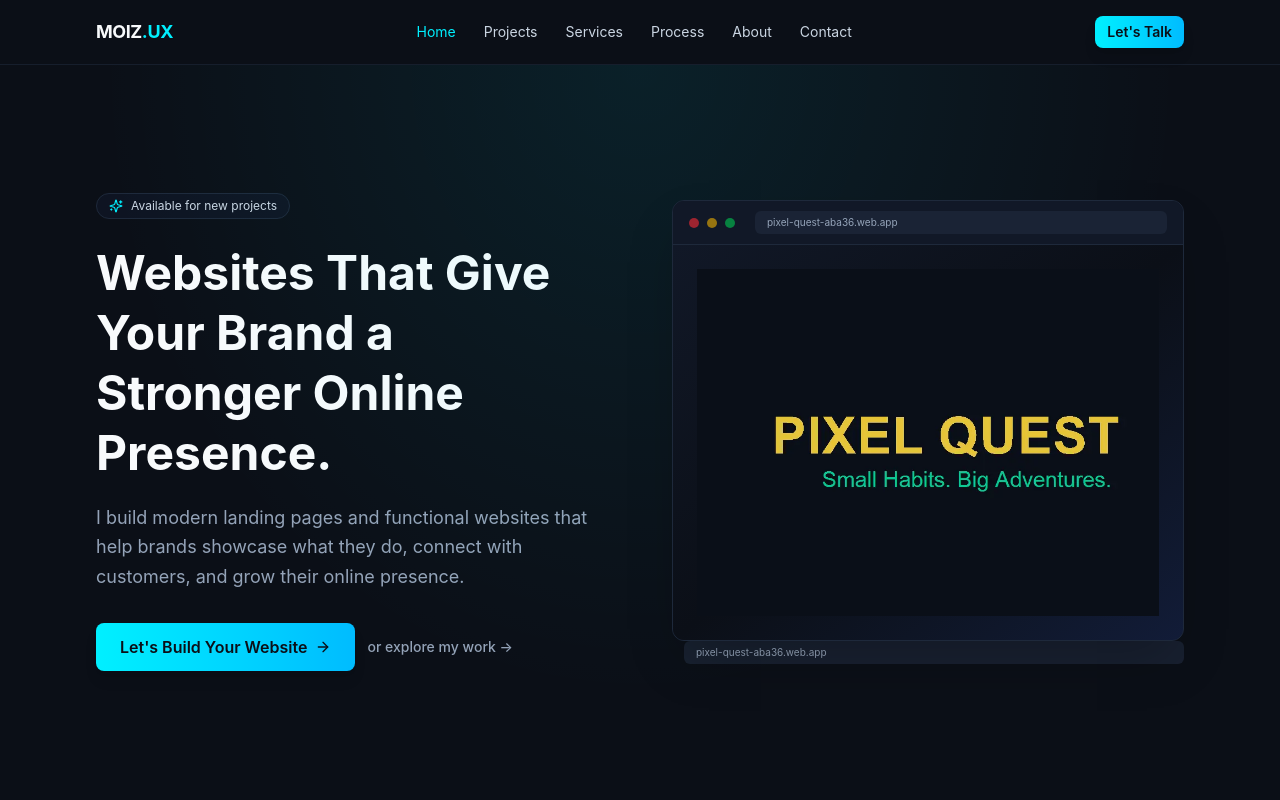
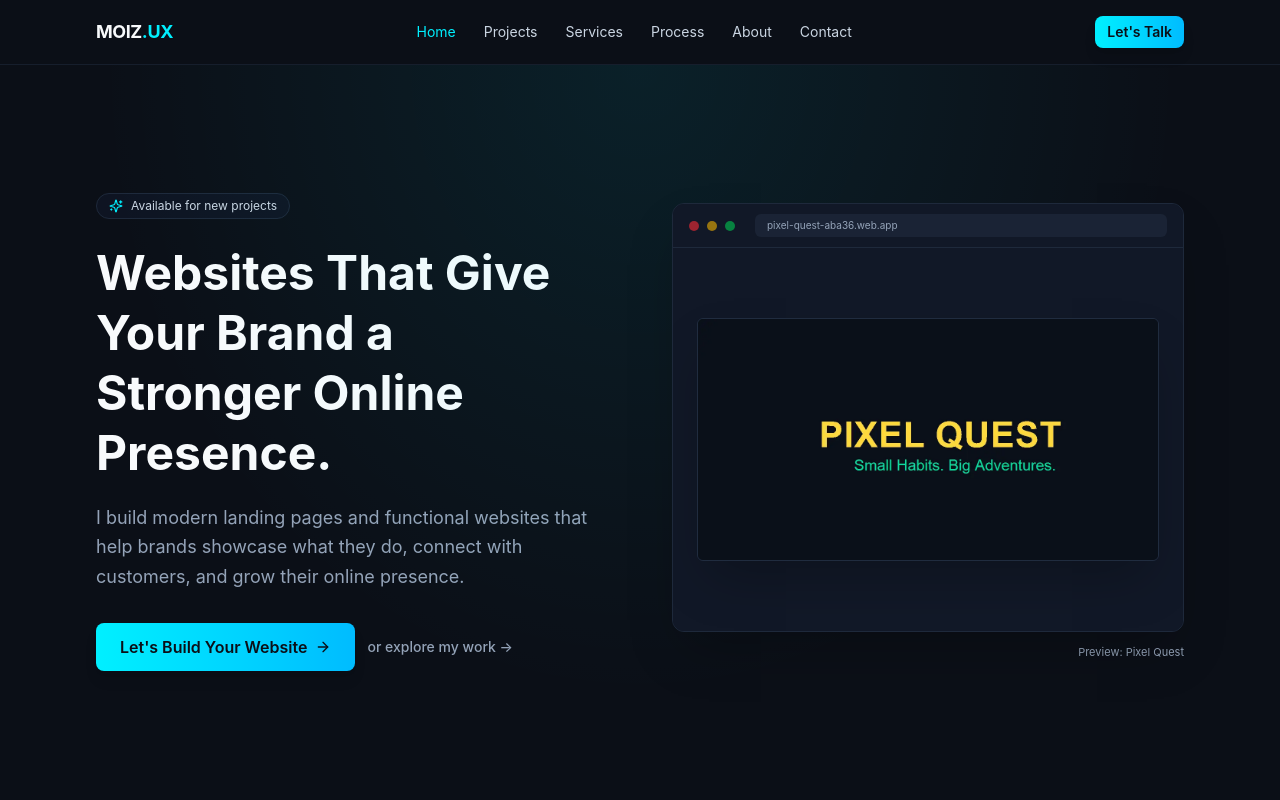
Before and after one commit to moiz-03/moiz-ux-portfolio, a React (Vite) app: page / in a window 1280 px wide. Shown: the top 800 px of the page. Built offline with nearby package versions, Linux system fonts and the light colour scheme.

Commit message:
Fix Hero syntax, implement content-visibility, and contain layout

```diff
--- a/src/App.jsx
+++ b/src/App.jsx
@@ -25,7 +25,8 @@ export default function App() {
 
       <main id="main" tabIndex="-1" className="outline-none">
         <Hero />
-        <Suspense fallback={<div className="py-20 text-center text-slate-500">Loading...</div>}>
+        <div className="cv-auto">
+          <Suspense fallback={<div className="min-h-[80vh]" />}>
             <Projects />
             <Services />
             <Process />
@@ -33,6 +34,7 @@ export default function App() {
             <WhyUs />
             <Contact />
           </Suspense>
+        </div>
       </main>
 
       <Footer />
--- a/src/components/sections/Hero.jsx
+++ b/src/components/sections/Hero.jsx
@@ -4,10 +4,7 @@ import { siteConfig } from "../../data/siteConfig.js";
 
 export function Hero() {
   return (
-    <section
-      id="home"
-      className="relative overflow-hidden border-b border-slate-800/60 min-h-162.5 lg:min-h-187.5"
-    >
+    <section id="home" className="relative overflow-hidden border-b border-slate-800/60 min-h-162.5 lg:min-h-187.5">
       <div
         aria-hidden="true"
         className="pointer-events-none absolute inset-0 bg-[radial-gradient(ellipse_at_top,rgba(0,240,255,0.08),transparent_60%)]"
@@ -49,10 +46,8 @@ export function Hero() {
             aria-hidden="true"
             className="absolute -inset-4 rounded-3xl bg-linear-to-* from-cyan-500/10 via-transparent to-blue-600/10 blur-2xl"
           />
-          <div
-            aria-hidden="true"
-            className="relative overflow-hidden rounded-xl border border-slate-800 bg-slate-900/80 shadow-2xl"
-          >
+          {/* Added contain-layout here for performance */}
+          <div aria-hidden="true" className="contain-layout relative overflow-hidden rounded-xl border border-slate-800 bg-slate-900/80 shadow-2xl">
             <div className="flex items-center gap-2 border-b border-slate-800 bg-slate-900 px-4 py-2.5">
               <span
                 className="h-2.5 w-2.5 rounded-full bg-red-500/60"
@@ -70,19 +65,20 @@ export function Hero() {
                 pixel-quest-aba36.web.app
               </div>
             </div>
-            <div className="aspect-4/3 bg-linear-to-br from-slate-900 via-slate-950 to-blue-950/40 p-6">
-              <div className="aspect-4/3 overflow-hidden bg-slate-950">
-                <img
-                  src="/pixel-quest.webp"
-                  alt="Pixel Quest Dashboard Preview"
-                  className="h-full w-full object-cover object-top opacity-90"
-                />
-              </div>
+
+            {/* The Image Container */}
+            <div className="aspect-4/3 bg-slate-900 p-6 flex items-center justify-center overflow-hidden">
+              <img
+                src="/pixel-quest.webp"
+                alt="Pixel Quest Dashboard Preview"
+                className="max-h-full max-w-full object-contain rounded-md shadow-2xl border border-slate-700/50"
+              />
             </div>
           </div>
-          <div className="ml-3 flex-1 truncate rounded-md bg-slate-800/70 px-3 py-1 text-[10px] text-slate-400">
-            pixel-quest-aba36.web.app
-          </div>
+
+          <p className="mt-3 text-right text-[11px] text-slate-400">
+            Preview: Pixel Quest
+          </p>
         </div>
       </div>
     </section>
--- a/src/index.css
+++ b/src/index.css
@@ -33,3 +33,14 @@ html {
   outline-offset: 2px;
   border-radius: 4px;
 }
+
+/* Performance: Skip rendering offscreen sections to save main thread time */
+.cv-auto {
+  content-visibility: auto;
+  contain-intrinsic-size: 1px 1000px; /* Prevents scrollbar jumping */
+}
+
+/* Performance: Isolate the Hero mockup so it doesn't cause a massive reflow */
+.contain-layout {
+  contain: layout style paint;
+}
```
Lines whose indentation alone changed are shown as unchanged.
